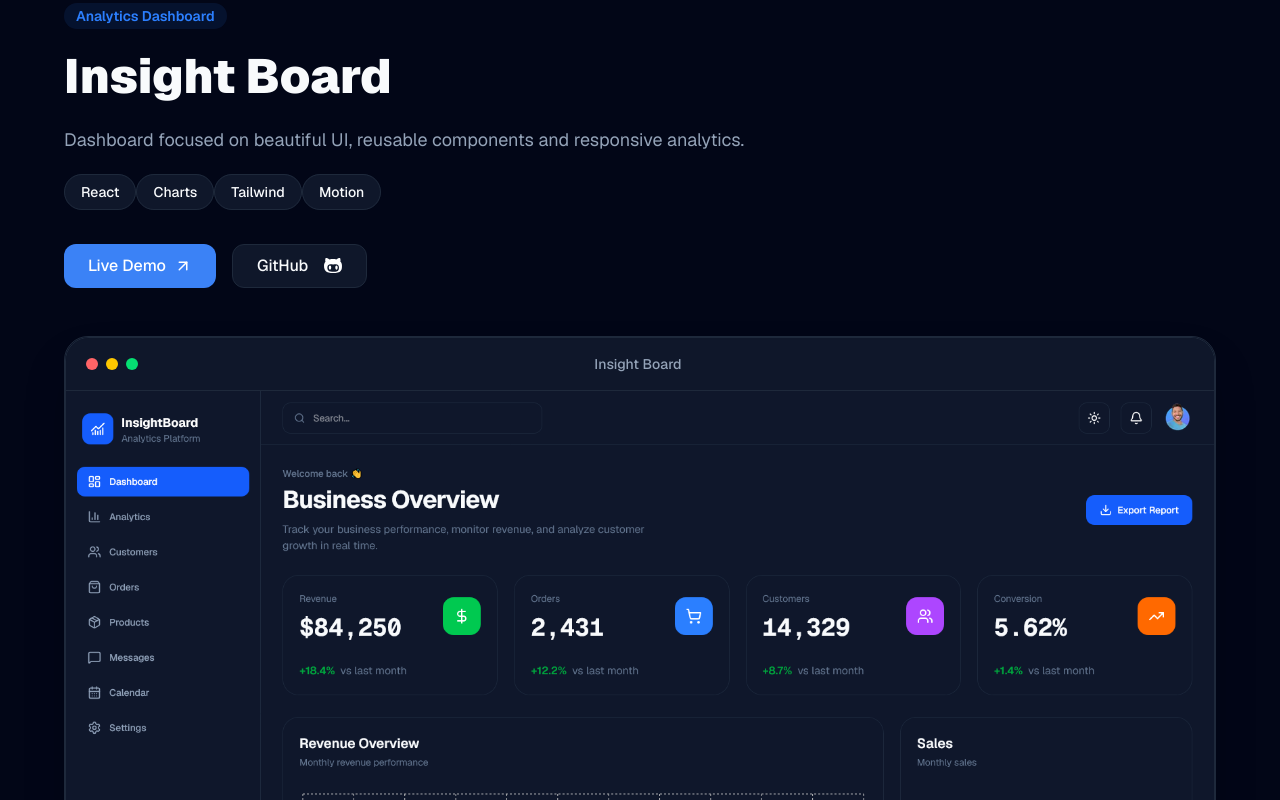
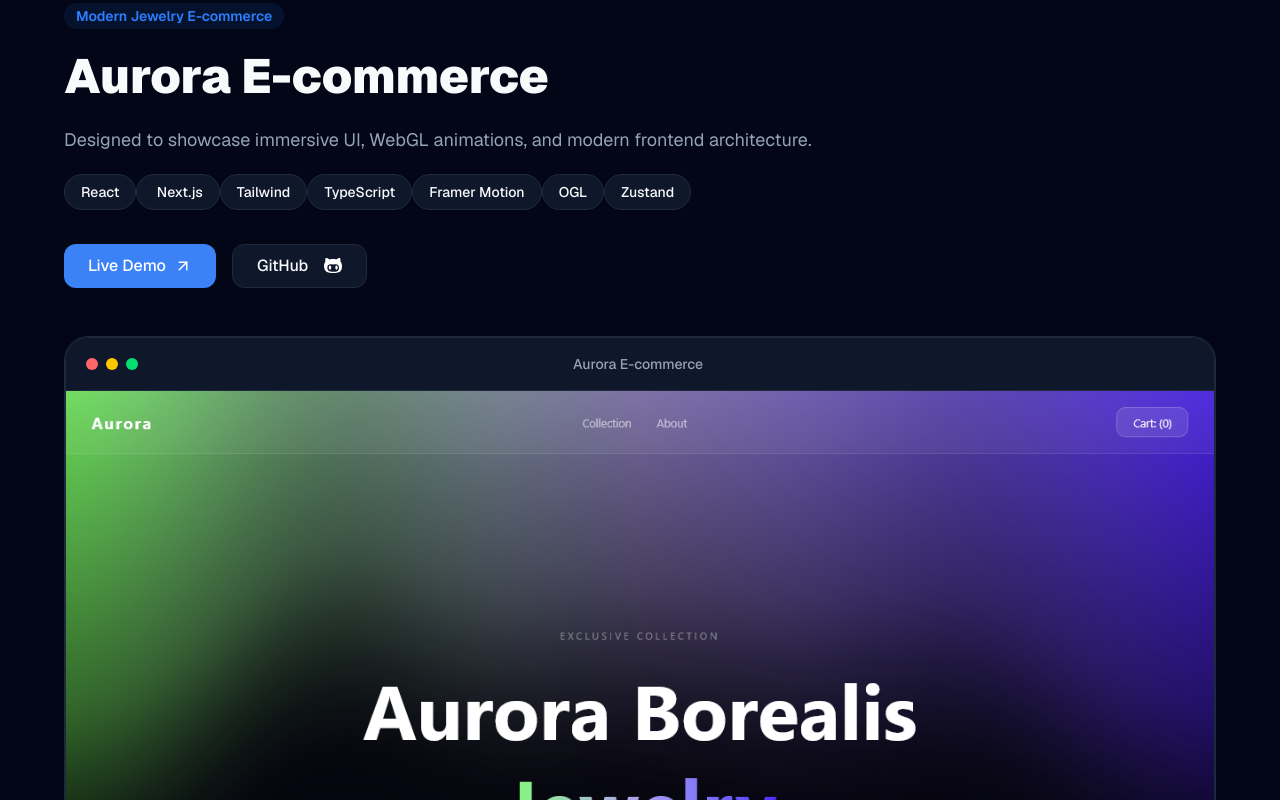
Before and after one commit to wwilliamsantana/portfolio-william, a Next.js app: page / in a window 1280 px wide. Shown: the part 2600-3400 px from the top of the page. Built offline with nearby package versions, Linux system fonts and the light colour scheme.

Commit message:
feat: add new project in the list

```diff
--- a/src/data/portfolio.ts
+++ b/src/data/portfolio.ts
@@ -9,10 +9,39 @@ export const portfolioProjects = [
     demo: "https://orbit-tasks-ten.vercel.app/",
     github: "https://github.com/wwilliamsantana/orbit-tasks",
     featured: true,
-    stack: ["React", "Next.js", "TypeScript", "DnD Kit", "Tailwind"],
+    stack: [
+      "React",
+      "Next.js",
+      "TypeScript",
+      "DnD Kit",
+      "Tailwind",
+      "Next-themes",
+      "React-hook-form",
+      "Context API",
+    ],
   },
   {
     id: 2,
+    title: "Aurora E-commerce",
+    subtitle: "Modern Jewelry E-commerce",
+    description:
+      "Designed to showcase immersive UI, WebGL animations, and modern frontend architecture.",
+    image: "/projects/aurora.png",
+    demo: "https://aurora-ecommerce-vert.vercel.app/",
+    github: "https://github.com/wwilliamsantana/aurora-ecommerce.git",
+    featured: true,
+    stack: [
+      "React",
+      " Next.js",
+      "Tailwind",
+      "TypeScript",
+      "Framer Motion",
+      "OGL",
+      "Zustand",
+    ],
+  },
+  {
+    id: 3,
     title: "Insight Board",
     subtitle: "Analytics Dashboard",
     description:
@@ -21,10 +50,17 @@ export const portfolioProjects = [
     demo: "https://insight-board-theta.vercel.app/",
     github: "https://github.com/wwilliamsantana/insight-board",
     featured: true,
-    stack: ["React", "Charts", "Tailwind", "Motion"],
+    stack: [
+      "React",
+      "Next.js",
+      "Recharts",
+      "Tailwind",
+      "Framer Motion",
+      "lucide React",
+    ],
   },
   {
-    id: 3,
+    id: 4,
     title: "Bella Vista",
     subtitle: "Restaurant Landing",
     description:
@@ -33,10 +69,10 @@ export const portfolioProjects = [
     demo: "https://bella-vista-restaurant-iota.vercel.app/",
     github: "https://github.com/wwilliamsantana/bella-vista-restaurant",
     featured: true,
-    stack: ["Next.js", "Framer Motion", "Tailwind"],
+    stack: ["React.js", "Next.js", "Framer Motion", "Tailwind"],
   },
   {
-    id: 4,
+    id: 5,
     title: "FlowSync",
     subtitle: "SaaS Landing",
     description:
@@ -45,6 +81,6 @@ export const portfolioProjects = [
     demo: "https://flowsync-livid.vercel.app/",
     github: "https://github.com/wwilliamsantana/flowsync",
     featured: true,
-    stack: ["React", "Next", "TypeScript"],
+    stack: ["React", "Next", "TypeScript", "Tailwind", "Framer Motion"],
   },
 ];
```
Also changed, not shown: public/projects/aurora.png (added).
